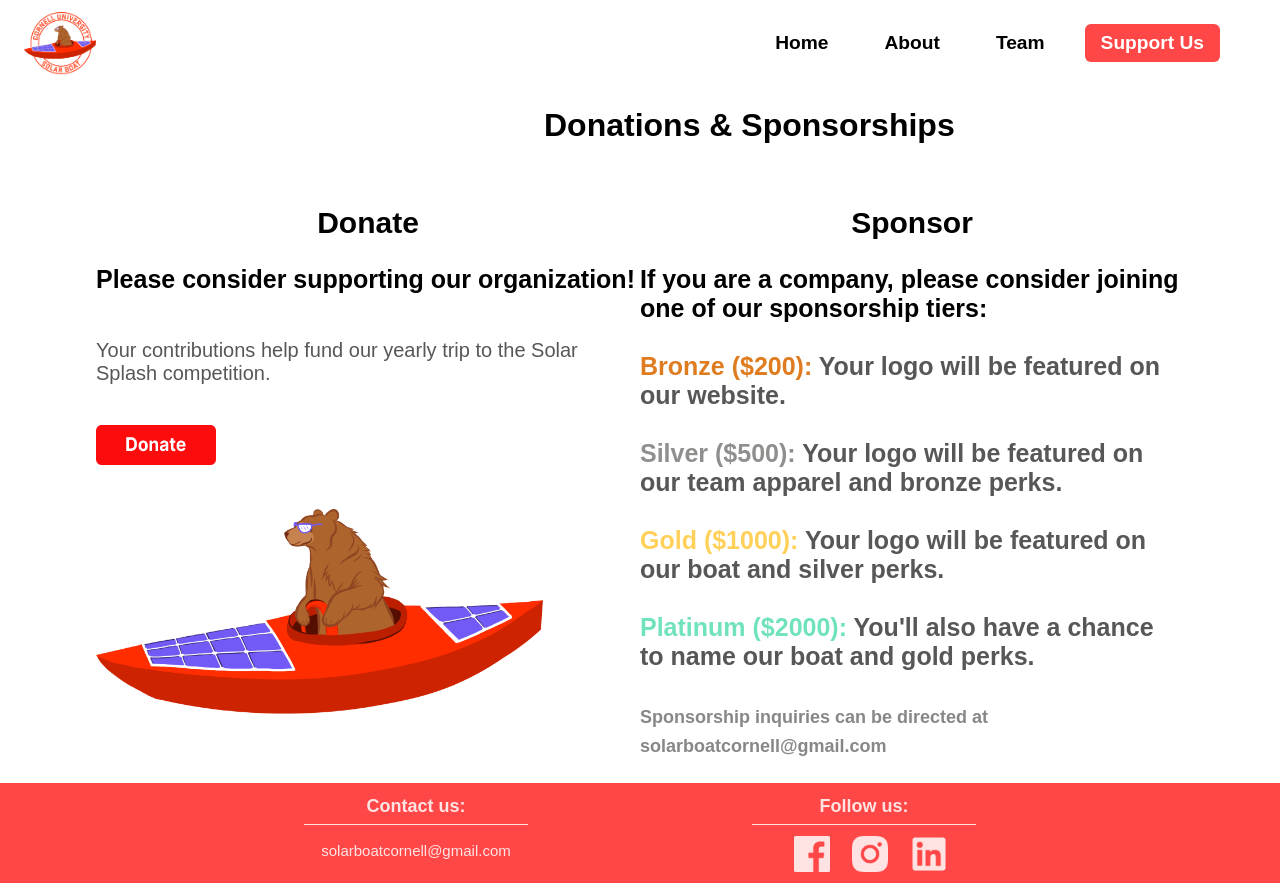
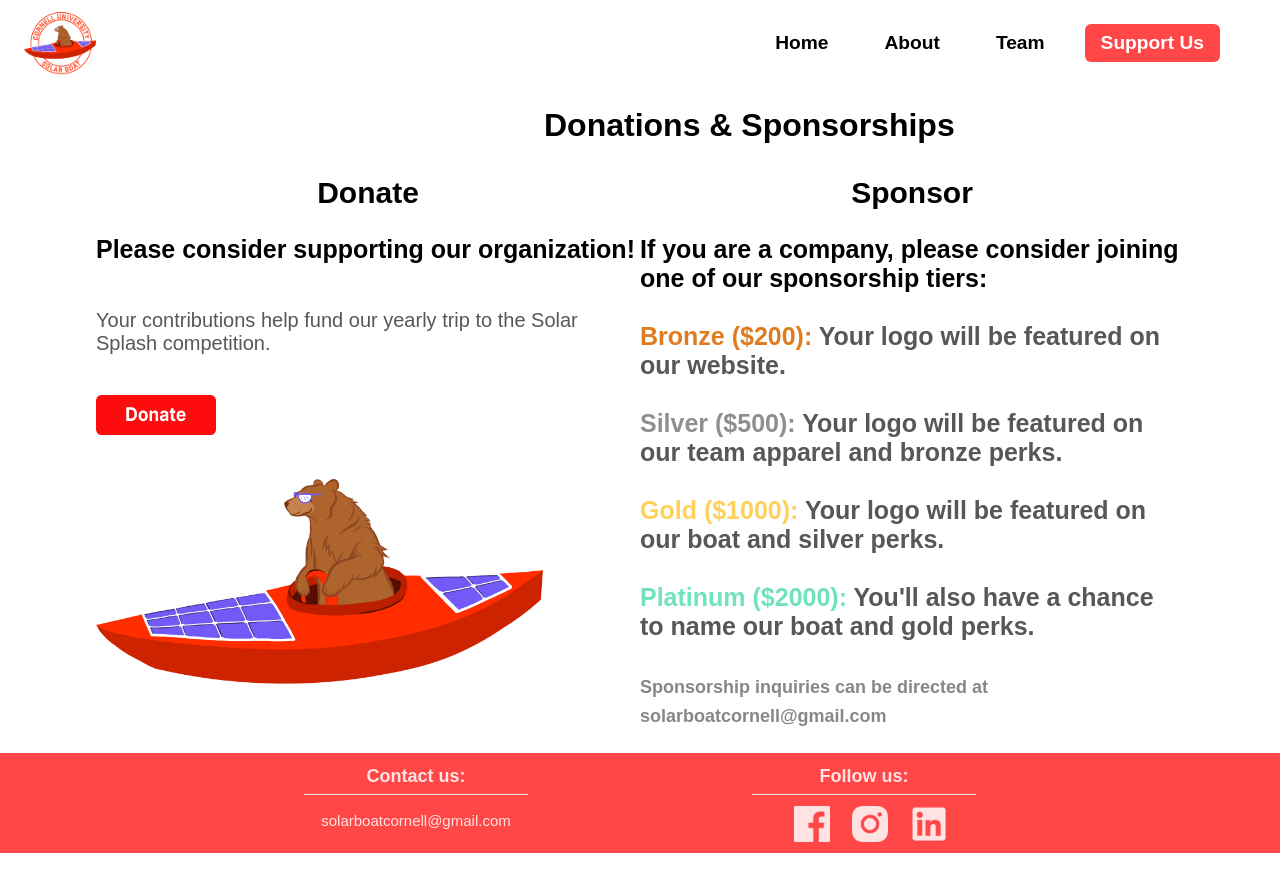
Before and after one commit to ehersch/CUSolarBoat-Dashboard, a website: page Website Source Code/Support.html in a window 1280 px wide. After the commit the page ends 853 px from the top, so only its background shows below. Drawn offline with nearby package versions, Linux system fonts and the light colour scheme; a web font is replaced by a local one.

Commit message:
Update Support.css

```diff
--- a/Website Source Code/Support.css
+++ b/Website Source Code/Support.css
@@ -22,7 +22,7 @@ html, body {
     min-height: calc(100vh - 187px);
   }
   .sponsor-flex-container {
-      padding-top: 100px;
+      padding-top: 70px;
       display: flex;
       flex-wrap: nowrap;
       background-color: #ffffff;
```
